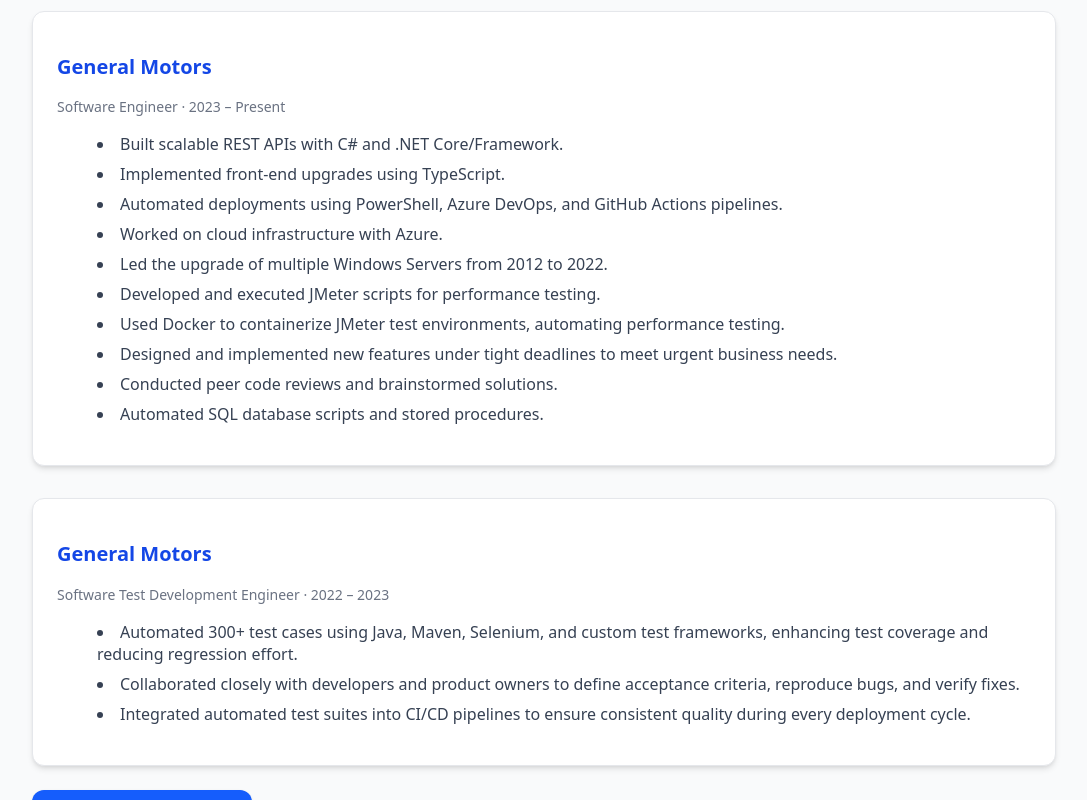
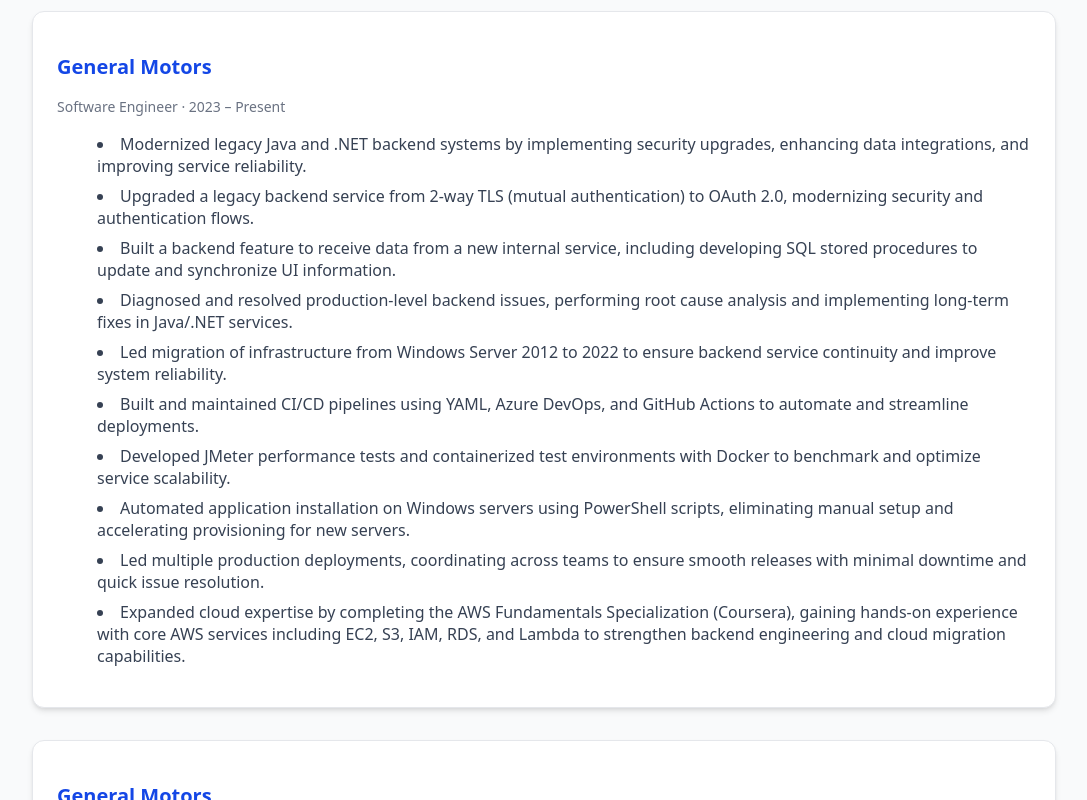
Before and after one commit to luDaDon/portfolioo, a Next.js app: page /experience in a window 1280 px wide. Shown: the part 240-1040 px from the top of the page, without its empty margins (96-1183 px from the left). Built offline with nearby package versions, Linux system fonts and the light colour scheme.

Commit message:
update experience section

```diff
--- a/pages/experience.tsx
+++ b/pages/experience.tsx
@@ -27,16 +27,28 @@
             <h2 className="text-xl font-semibold text-blue-700">General Motors</h2>
             <p className="text-sm text-gray-500 mb-2">Software Engineer · 2023 – Present</p>
             <ul className="list-disc list-inside text-gray-700 space-y-2">
-              <li>Built scalable REST APIs with C# and .NET Core/Framework.</li>
-              <li>Implemented front-end upgrades using TypeScript.</li>
-              <li>Automated deployments using PowerShell, Azure DevOps, and GitHub Actions pipelines.</li>
-              <li>Worked on cloud infrastructure with Azure.</li>
-              <li>Led the upgrade of multiple Windows Servers from 2012 to 2022.</li>
-              <li>Developed and executed JMeter scripts for performance testing.</li>
-              <li>Used Docker to containerize JMeter test environments, automating performance testing.</li>
-              <li>Designed and implemented new features under tight deadlines to meet urgent business needs.</li>
-              <li>Conducted peer code reviews and brainstormed solutions.</li>
-              <li>Automated SQL database scripts and stored procedures.</li>
+              <li>Modernized legacy Java and .NET backend systems by implementing security
+upgrades, enhancing data integrations, and improving service reliability. </li>
+              <li>Upgraded a legacy backend service from 2-way TLS (mutual authentication) to
+OAuth 2.0, modernizing security and authentication flows. </li>
+              <li>Built a backend feature to receive data from a new internal service, including
+developing SQL stored procedures to update and synchronize UI information. </li>
+              <li>Diagnosed and resolved production-level backend issues, performing root cause
+analysis and implementing long-term fixes in Java/.NET services. </li>
+              <li>Led migration of infrastructure from Windows Server 2012 to 2022 to ensure
+backend service continuity and improve system reliability. </li>
+              <li>Built and maintained CI/CD pipelines using YAML, Azure DevOps, and GitHub
+Actions to automate and streamline deployments. </li>
+              <li>Developed JMeter performance tests and containerized test environments with
+Docker to benchmark and optimize service scalability. </li>
+              <li>Automated application installation on Windows servers using PowerShell scripts,
+eliminating manual setup and accelerating provisioning for new servers. </li>
+              <li>Led multiple production deployments, coordinating across teams to ensure
+smooth releases with minimal downtime and quick issue resolution. </li>
+              <li>Expanded cloud expertise by completing the AWS Fundamentals Specialization
+(Coursera), gaining hands-on experience with core AWS services including EC2,
+S3, IAM, RDS, and Lambda to strengthen backend engineering and cloud
+migration capabilities. </li>
             </ul>
           </motion.div>
 
@@ -49,9 +61,16 @@
             <h2 className="text-xl font-semibold text-blue-700">General Motors</h2>
             <p className="text-sm text-gray-500 mb-2">Software Test Development Engineer · 2022 – 2023</p>
             <ul className="list-disc list-inside text-gray-700 space-y-2">
-              <li>Automated 300+ test cases using Java, Maven, Selenium, and custom test frameworks, enhancing test coverage and reducing regression effort.</li>
-              <li>Collaborated closely with developers and product owners to define acceptance criteria, reproduce bugs, and verify fixes.</li>
-              <li>Integrated automated test suites into CI/CD pipelines to ensure consistent quality during every deployment cycle.</li>
+              <li>Developed Java-based automation frameworks using Selenium to validate
+backend functionality in service APIs. </li>
+              <li>Automated over 300 regression test cases, significantly improving test coverage
+for backend microservices.</li>
+              <li>Collaborated closely with developers to define acceptance criteria, reproduce
+complex bugs, and verify feature fixes pre-release. </li>
+              <li>Integrated test automation with CI/CD pipelines to execute automation whenever
+needed and without disrupting daily tasks.</li>
+              <li>Authored manual and automated test cases for backend APIs and frontend code in
+early development phases to reduce integration issues. </li>
             </ul>
           </motion.div>
         </section>
```
